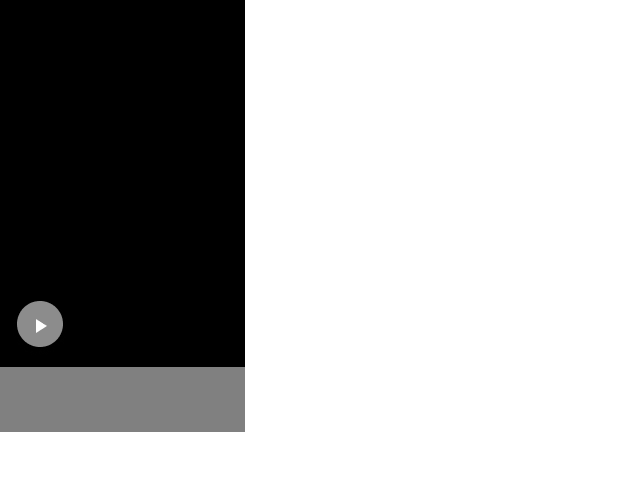
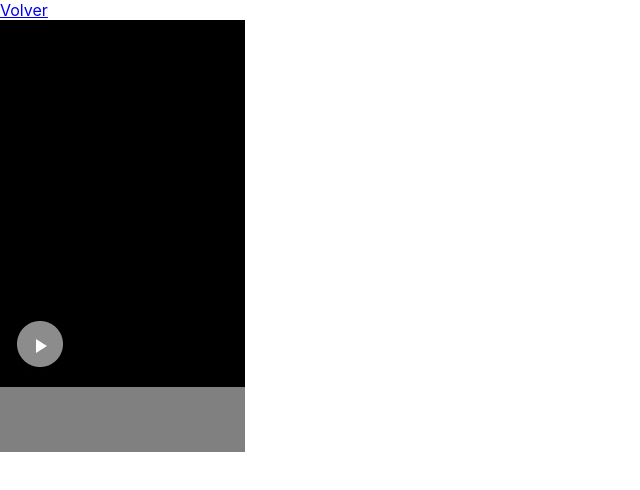
Before and after one commit to LuisIzarra/krowdy-front, a React (Create React App) app: page /questionary in a window 1280 px wide. Shown: the top 490 px of the page, without its empty margins (0-640 px from the left). Built offline with nearby package versions, Linux system fonts and the light colour scheme.

Commit message:
adds volver button into Questionary component

```diff
--- a/src/Questionary.js
+++ b/src/Questionary.js
@@ -1,5 +1,6 @@
 import { Box, Typography } from "@mui/material";
 import { useState } from "react";
+import { BrowserRouter as Router, Routes, Route, Link } from "react-router-dom";
 
 const VIDEO_RECORDER_STATUS_PLAY = "video_recorder_status_play";
 
--- /dev/null
+++ b/src/QuestionaryDetails.js
@@ -0,0 +1,14 @@
+import Questionary from "./Questionary";
+import { Link } from "react-router-dom";
+import { Box } from "@mui/material";
+
+const QuestionaryDetails = () => {
+  return (
+    <Box>
+      <Link to="/">Volver</Link>
+      <Questionary />
+    </Box>
+  );
+};
+
+export default QuestionaryDetails;
--- a/src/VideoList.js
+++ b/src/VideoList.js
@@ -2,11 +2,13 @@ import Questionary from "./Questionary";
 import { Box } from "@mui/material";
 import { BrowserRouter as Router, Routes, Route, Link } from "react-router-dom";
 import Home from "./Home";
+import QuestionaryDetails from "./QuestionaryDetails";
+
 const VideoList = () => {
   return (
     <Router>
       <Routes>
-        <Route path="/questionary" element={<Questionary />} />
+        <Route path="/questionary" element={<QuestionaryDetails />} />
         <Route path="/" element={<Home />} />
       </Routes>
     </Router>
```
